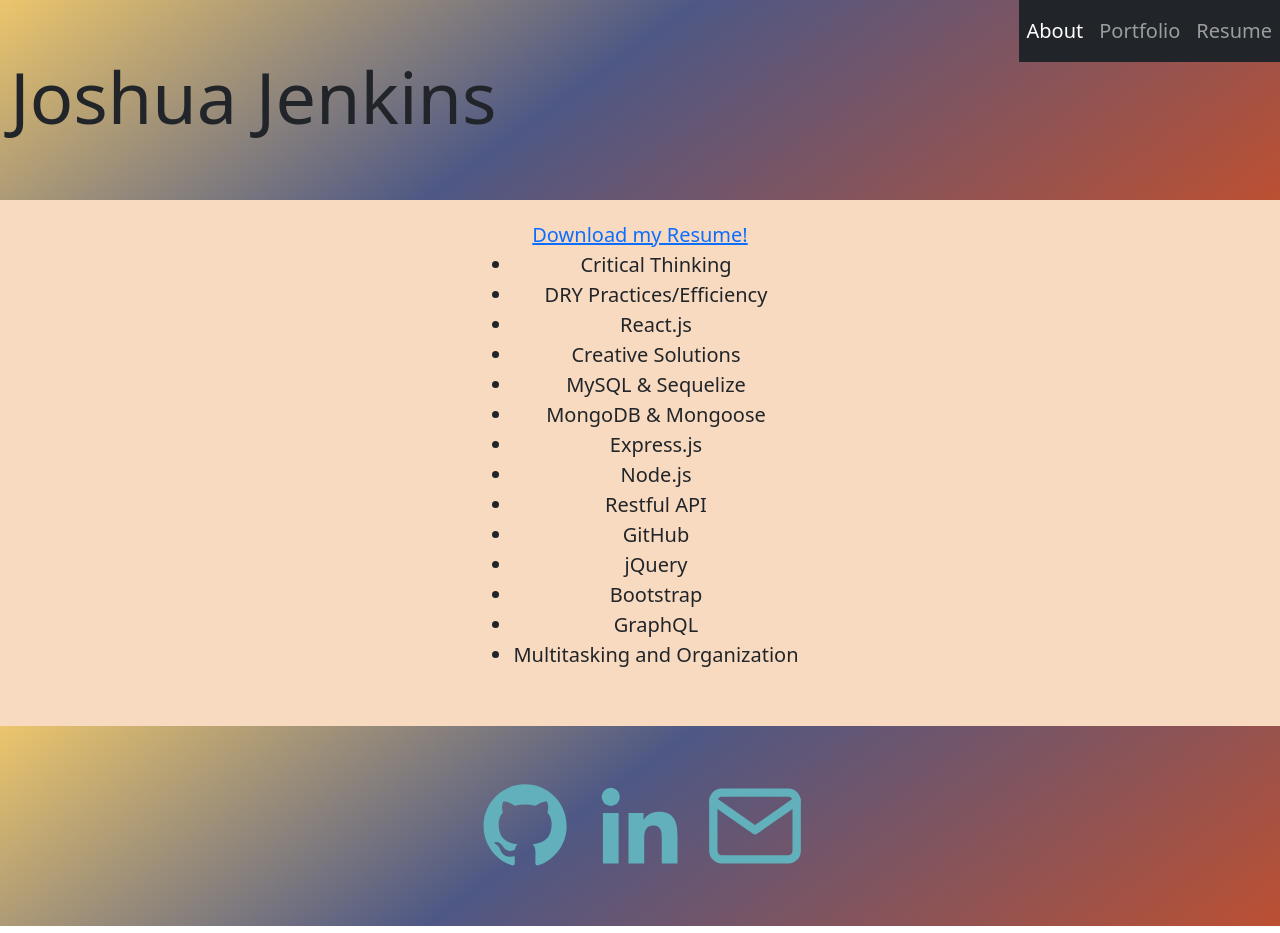
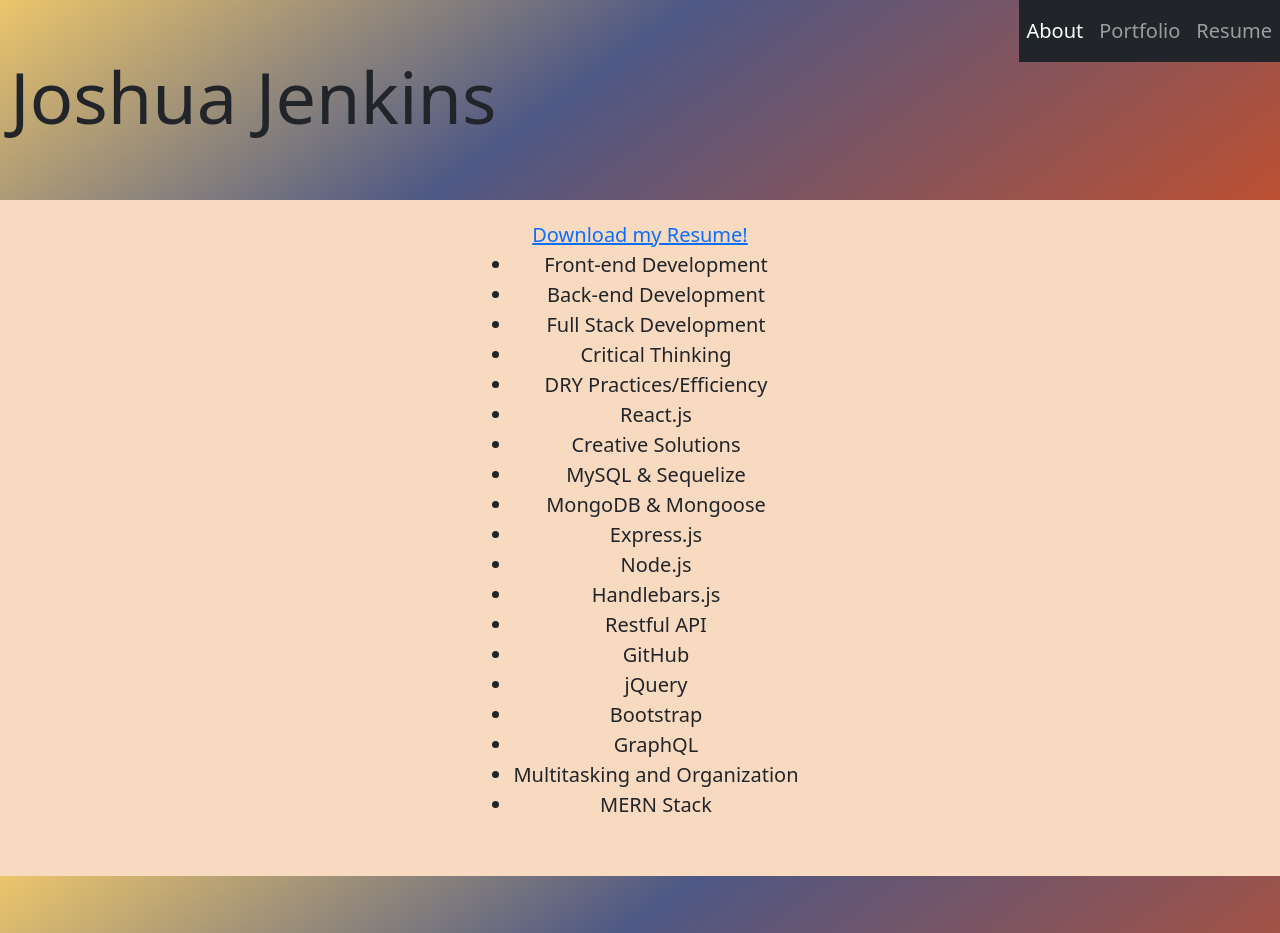
Before and after one commit to WolfSpiderman/react-portfolio, a React (Create React App) app: page /resume in a window 1280 px wide. Shown: the top 933 px of the page. Built offline with nearby package versions, Linux system fonts and the light colour scheme.

Commit message:
updated resume page

```diff
--- a/src/components/pages/Resume.js
+++ b/src/components/pages/Resume.js
@@ -10,6 +10,9 @@ export default function Resume() {
       </a>
 
       <ul style={{ width: 'fit-content' }}>
+        <li>Front-end Development</li>
+        <li>Back-end Development</li>
+        <li>Full Stack Development</li>
         <li>Critical Thinking</li>
         <li>DRY Practices/Efficiency</li>
         <li>React.js</li>
@@ -18,12 +21,14 @@ export default function Resume() {
         <li>MongoDB & Mongoose</li>
         <li>Express.js</li>
         <li>Node.js</li>
+        <li>Handlebars.js</li>
         <li>Restful API</li>
         <li>GitHub</li>
         <li>jQuery</li>
         <li>Bootstrap</li>
         <li>GraphQL</li>
         <li>Multitasking and Organization</li>
+        <li>MERN Stack</li>
       </ul>
     </main>
   );
```
